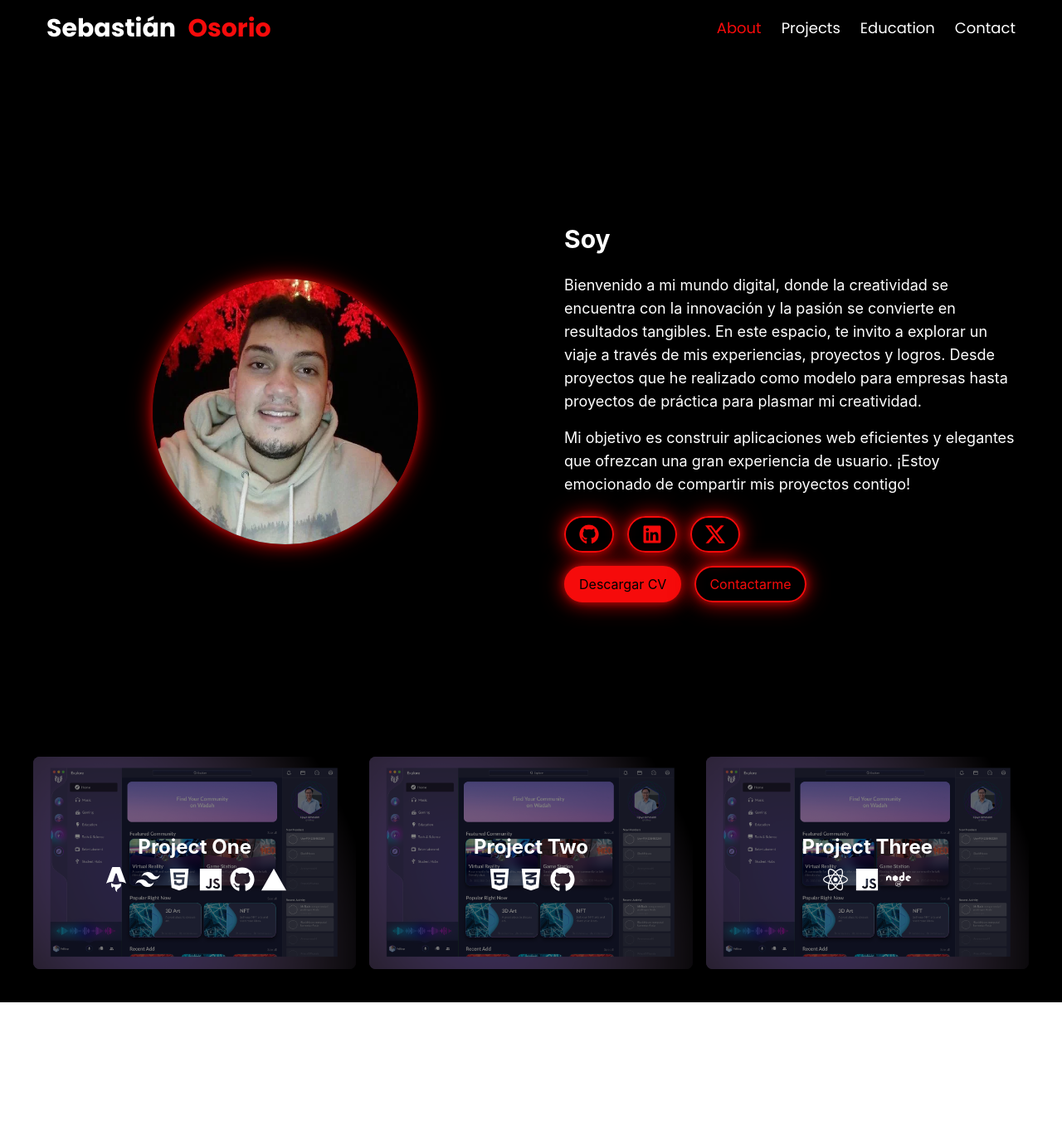
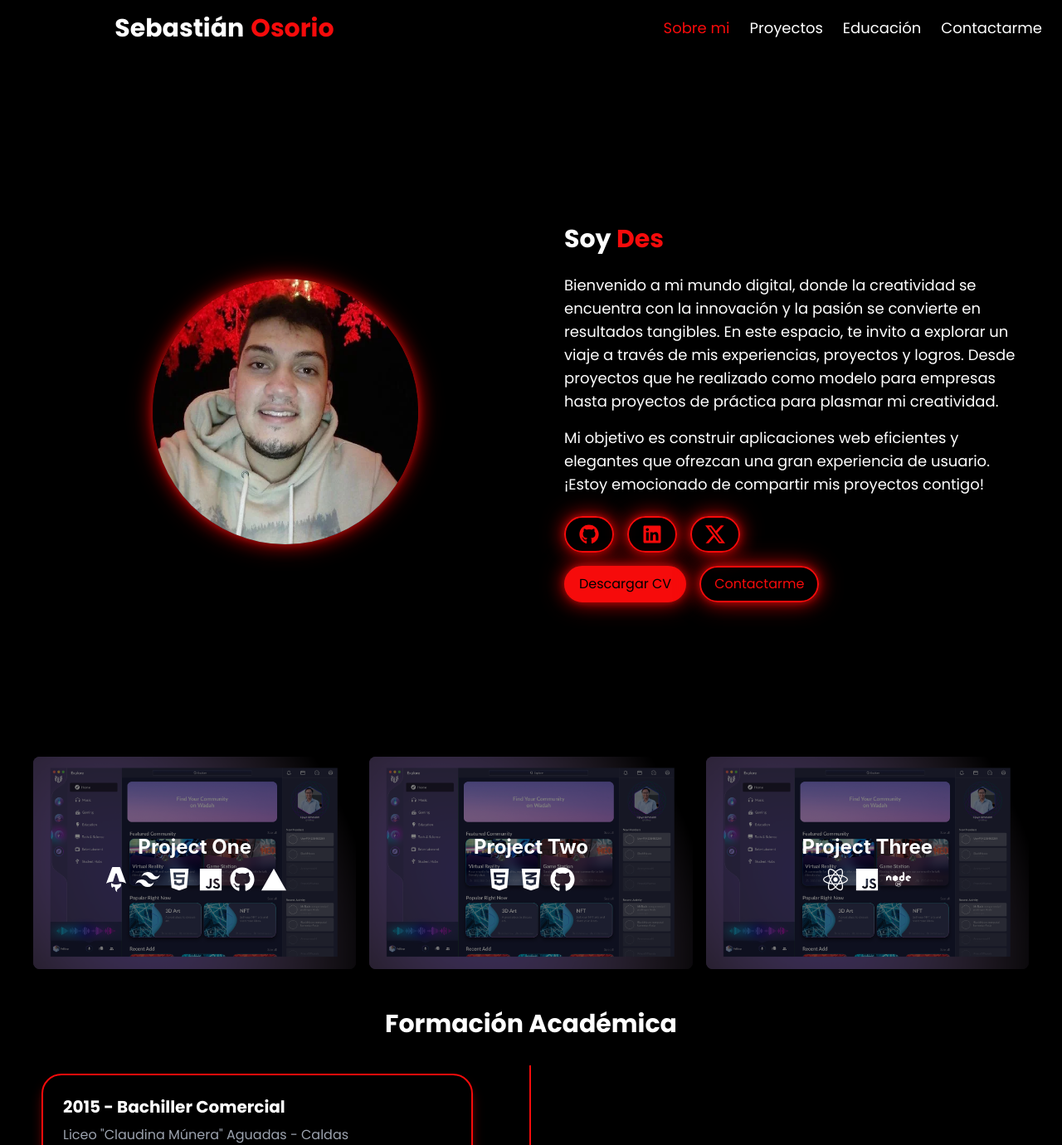
Before and after one commit to sogom01/portfolio, a React (Create React App) app: page / in a window 1280 px wide. Shown: the top 1380 px of the page at 83% size. Before the commit the page ends 1208 px from the top, so only its background shows below. Built offline with nearby package versions, Linux system fonts and the light colour scheme.

Commit message:
Cambios en la formación

```diff
--- a/public/index.html
+++ b/public/index.html
@@ -2,6 +2,7 @@
 <html lang="en">
 
 <head>
+  <link rel="icon" href="favicon.ico" />
   <meta charset="UTF-8">
   <meta name="viewport" content="width=device-width, initial-scale=1.0">
   <title>Portfolio SOGOM</title>
--- a/src/App.js
+++ b/src/App.js
@@ -16,10 +16,10 @@ function App() {
         <section id="projects">
           <Projects />
         </section>
-        {/* <section id="education">
+        <section id="education">
           <Education />
         </section>
-        <section id="contact">
+        {/* <section id="contact">
           <Contact />
         </section> */}
       </main>
--- a/src/components/About.js
+++ b/src/components/About.js
@@ -4,6 +4,7 @@ import { FaGithub, FaLinkedin } from 'react-icons/fa';
 import { SiX } from 'react-icons/si';
 
 const About = () => {
+    // eslint-disable-next-line react-hooks/exhaustive-deps
     const roles = ['Desarrollador de Software', 'Desarrollador front-end', 'Diseñador de UI/UX', 'Tester de Software', 'Analista de datos'];
 
     const [currentRole, setCurrentRole] = useState(0);
@@ -38,7 +39,7 @@ const About = () => {
     }, [currentRole, deleting, roles]);
 
     return (
-        <div className="flex flex-col md:flex-row items-center justify-center min-h-screen bg-transparent p-6 overflow-hidden">
+        <div className="flex flex-col md:flex-row items-center justify-center min-h-screen bg-transparent p-6 overflow-hidden font-poppins">
             <div className="w-full md:w-1/2 flex justify-center mb-6 md:mb-0">
                 <div className="w-48 h-48 md:w-72 md:h-72 lg:w-80 lg:h-80 rounded-full overflow-hidden shadow-neon transition-shadow duration-300 hover:shadow-neon-lg">
                     <img src={profileImage} alt="Profile" className="object-cover w-full h-full" />
--- a/src/components/Education.js
+++ b/src/components/Education.js
@@ -1,14 +1,69 @@
+// src/components/EducationTimeline.js
 import React from 'react';
 
-const About = () => {
+const EducationTimeline = () => {
+    const educationData = [
+        {
+            year: '2015',
+            title: 'Bachiller Comercial',
+            institution: 'Liceo "Claudina Múnera" Aguadas - Caldas',
+            description: 'Título de Bachiller comercial cursado desde el año 2002 obteniendo excelentes resultados y aprendiendo conceptos de administración de negocios y contabilidad.'
+        },
+        {
+            year: '2015',
+            title: 'Técnico en Asistencia Administrativa',
+            institution: 'Servicio Nacional de Aprendizaje SENA',
+            description: 'Título de Asistente Comercial con competencias avanzadas en contabilidad, experiencia en archivística y sólidos conocimientos en derecho laboral y administración de empresas. Graduado del SENA Regional Caldas.'
+        },
+        {
+            year: '2015',
+            title: 'Inglés',
+            institution: 'Servicio Nacional de Aprendizaje SENA',
+            description: 'Título de Ingles nivel (B2-C1) esto como formación complementaria del Técnico ambos en paralelo.'
+        },
+        {
+            year: '2016',
+            title: 'Ingeniería de Sistemas y Telecomunicaciones',
+            institution: 'Universidad de Manizales',
+            description: 'Actualmente curso los últimos semestres de la carrera habiendo adquirido hasta el momento conocimientos en Bases de Datos, Metodologías Ágiles de Desarrollo Web, Analítica de datos, Desarrollo de UI/UX, y Desarrollo Front-end y Back-end.'
+        },
+        {
+            year: '2020',
+            title: 'JavaScript',
+            institution: 'Udemy',
+            description: 'Curso intensivo en JavaScript con énfasis en Webpack, Clases, Propiedades privadas, ESNext, Node, Npm, Babel, Hot Reload, CRUD, Carga de archivos entre otros.'
+        },
+        {
+            year: '2021',
+            title: 'React (Hooks y MERN)',
+            institution: 'Udemy',
+            description: 'Curso intensivo en React enfocado en aprender Context API, MERN, Hooks, Firestore, JWT, Testing, Autenticaciones, Despliegues, CRUD, Logs, MUI, Multiple Routers entre otros.'
+        },
+        {
+            year: '2022',
+            title: 'Gestión y manejo de PQRS',
+            institution: 'Universidad Javeriana',
+            description: 'Formación en el manejo efectivo y solución de la Peticiones, Quejas, Reclamos y Solicitudes que pueden presentarse en empresas BPO y en cualquier empresa que preste servicios al público.'
+        }
+    ];
+
     return (
-        <section className="bg-gray-100 p-4">
-            <h2 className="text-2xl font-semibold">About Me</h2>
-            <p className="text-gray-700">
-                I am a passionate developer with experience in frontend and backend technologies.
-            </p>
-        </section>
+        <div className="container mx-auto px-4 py-8 font-poppins">
+            <h2 className="text-3xl font-bold mb-8 text-center text-white">Formación Académica</h2>
+            <div className="relative">
+                {educationData.map((item, index) => (
+                    <div key={index} className={`timeline-item ${index % 2 === 0 ? 'left' : 'right'} my-4`}>
+                        <div className="bg-black border-2 border-red-700 shadow-lg shadow-red-700/50 p-6 rounded-3xl transform hover:scale-105 transition-transform duration-300">
+                            <h3 className="text-xl font-semibold text-white mb-2">{item.year} - {item.title}</h3>
+                            <h4 className="text-md font-medium text-gray-400 mb-1">{item.institution}</h4>
+                            <p className="text-gray-300">{item.description}</p>
+                        </div>
+                    </div>
+                ))}
+                <div className="timeline-line absolute w-1 bg-red-600 left-1/2 transform -translate-x-1/2 top-0 bottom-0"></div>
+            </div>
+        </div>
     );
 };
 
-export default About;
+export default EducationTimeline;
--- a/src/components/Header.js
+++ b/src/components/Header.js
@@ -17,18 +17,14 @@ const Header = () => {
 
     return (
         <header className="bg-black bg-opacity-50 backdrop-filter backdrop-blur-lg text-white p-4 font-poppins fixed top-0 w-full z-50 shadow-lg">
-            <div className="container mx-auto flex justify-between items-center px-4 md:px-10">
-                <div
-                    className={`text-xl md:text-3xl font-bold flex items-center cursor-pointer transform transition-transform duration-300 hover:scale-105 ${isOpen ? 'justify-center w-full' : 'w-2/5'}`}
-                    onClick={reloadPage}
-                >
-                    <a href="/">
+            <div className="container mx-auto flex justify-between items-center px-2 md:px-2">
+                <div className={`text-xl md:text-3xl font-bold flex items-center cursor-pointer transform transition-transform duration-300 hover:scale-105 ${isOpen || 'md:w-2/5'} justify-center md:justify-start w-full`} onClick={reloadPage}>
+                    <a href="/" className="flex items-center justify-center w-full">
                         <span className="text-white">Sebastián</span>
                         <span className="text-red-700 ml-2"> Osorio</span>
                     </a>
                 </div>
-                {!isOpen && (
-                    <nav className="hidden md:flex w-3/5 justify-end">
+                <nav className={`hidden md:flex w-3/5 justify-end ${isOpen ? 'hidden' : 'flex'}`}>
                     <Scrollspy
                         items={['about', 'projects', 'education', 'contact']}
                         currentClassName="text-red-700"
@@ -39,9 +35,9 @@ const Header = () => {
                             spy={true}
                             smooth={true}
                             duration={500}
-                                className="hover:text-red-700 relative cursor-pointer"
+                            className="hover:text-red-700 relative cursor-pointer text-nowrapp"
                         >
-                                About
+                            Sobre mi
                             <div className="absolute bottom-0 left-0 right-0 h-0.5 bg-red-700 scale-x-0 hover:scale-x-100 transition-transform duration-300"></div>
                         </Link>
                         <Link
@@ -51,7 +47,7 @@ const Header = () => {
                             duration={500}
                             className="hover:text-red-700 relative cursor-pointer"
                         >
-                                Projects
+                            Proyectos
                             <div className="absolute bottom-0 left-0 right-0 h-0.5 bg-red-700 scale-x-0 hover:scale-x-100 transition-transform duration-300"></div>
                         </Link>
                         <Link
@@ -61,7 +57,7 @@ const Header = () => {
                             duration={500}
                             className="hover:text-red-700 relative cursor-pointer"
                         >
-                                Education
+                            Educación
                             <div className="absolute bottom-0 left-0 right-0 h-0.5 bg-red-700 scale-x-0 hover:scale-x-100 transition-transform duration-300"></div>
                         </Link>
                         <Link
@@ -71,12 +67,11 @@ const Header = () => {
                             duration={500}
                             className="hover:text-red-700 relative cursor-pointer"
                         >
-                                Contact
+                            Contactarme
                             <div className="absolute bottom-0 left-0 right-0 h-0.5 bg-red-700 scale-x-0 hover:scale-x-100 transition-transform duration-300"></div>
                         </Link>
                     </Scrollspy>
                 </nav>
-                )}
                 <div className="md:hidden text-3xl cursor-pointer" onClick={toggleMenu}>
                     {isOpen ? <FaTimes /> : <FaBars />}
                 </div>
@@ -96,7 +91,7 @@ const Header = () => {
                         className="block transition duration-300 text-white hover:text-red-700"
                         onClick={toggleMenu}
                     >
-                        About
+                        Sobre mi
                     </Link>
                     <Link
                         to="projects"
@@ -106,7 +101,7 @@ const Header = () => {
                         className="block transition duration-300 text-white hover:text-red-700"
                         onClick={toggleMenu}
                     >
-                        Projects
+                        Proyectos
                     </Link>
                     <Link
                         to="education"
@@ -116,7 +111,7 @@ const Header = () => {
                         className="block transition duration-300 text-white hover:text-red-700"
                         onClick={toggleMenu}
                     >
-                        Education
+                        Educación
                     </Link>
                     <Link
                         to="contact"
@@ -126,7 +121,7 @@ const Header = () => {
                         className="block transition duration-300 text-white hover:text-red-700"
                         onClick={toggleMenu}
                     >
-                        Contact
+                        Contactarme
                     </Link>
                 </motion.div>
             )}
--- a/tailwind.config.js
+++ b/tailwind.config.js
@@ -16,6 +16,8 @@ module.exports = {
       colors: {
         red: {
           '700': '#f60b0b',
+          neonRed: '#f60b0b',
+          neonShadow: 'rgba(255, 0, 0, 0.5)',
         },
       },
       opacity: ['group-hover'],
```
Also changed, not shown: src/tailwind.css (+21 -0 lines), public/favicon.png (added), 1 other file (tests, documents, lock files or other folders). Lines whose indentation alone changed are shown as unchanged.
